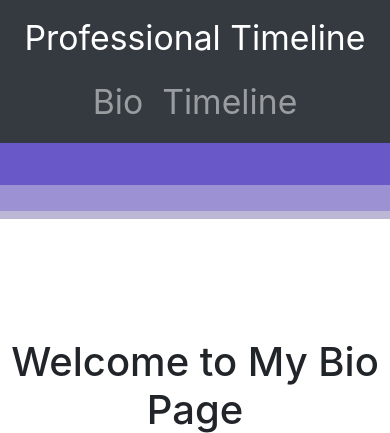
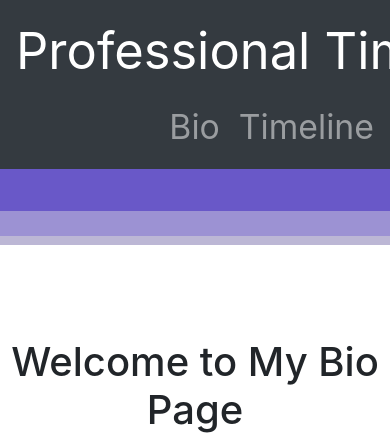
Before and after one commit to Delpen9/Ian-Dover-Personal-Website, a Flask app: page / in a window 390 px wide. Shown: the top 433 px of the page. Run offline with Flask 3, Linux system fonts and the light colour scheme; some libraries are stand-ins or nearby versions.

Commit message:
fixed the font size in navbar

```diff
--- a/myportfolio/static/navbar.css
+++ b/myportfolio/static/navbar.css
@@ -86,11 +86,11 @@
     }
 
     .custom-font-size {
-        font-size: 4vh;  /* You can adjust this value as needed */
+        font-size: 6vh;  /* You can adjust this value as needed */
     }
 
     .custom-font-size-2 {
-        font-size: 1vh;  /* You can adjust this value as needed */
+        font-size: 4vh;  /* You can adjust this value as needed */
         transition: font-size 0.1s ease;
     }
 
```
